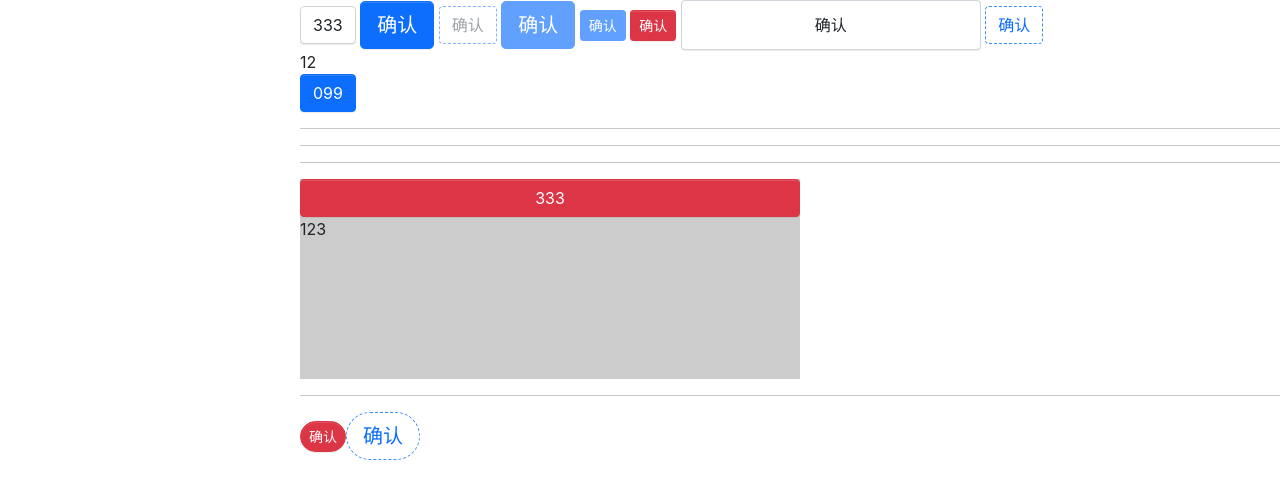
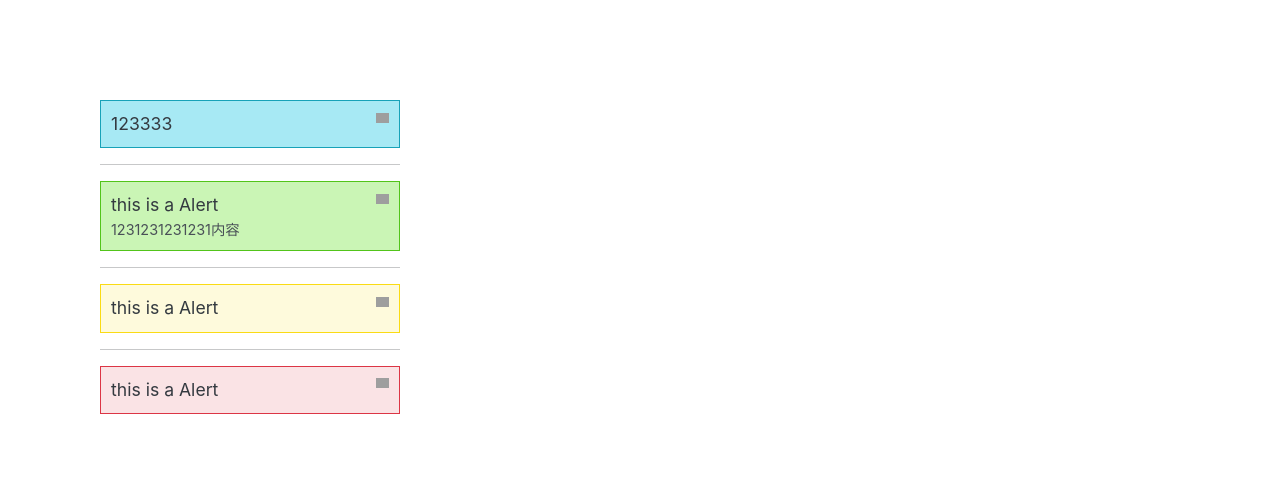
Before and after one commit to zhangbingjian/bjdesign, a React (Create React App) app: page / in a window 1280 px wide. Shown: the top 498 px of the page. Built offline with nearby package versions, Linux system fonts and the light colour scheme; grey boxes are pictures that could not be loaded.

Commit message:
feat: 添加alert组件与其样式

```diff
--- a/src/App.tsx
+++ b/src/App.tsx
@@ -1,59 +1,20 @@
 /** @format */
 import React from 'react';
-import Button, {ButtonType, ButtonSize, ButtonShape} from './components/Button/button';
+// import Button, {ButtonType, ButtonSize, ButtonShape} from './components/Button/button';
+import Alert, {AlertType} from './components/Alert/alert';
 
 function App() {
     return (
-        <div style={{paddingLeft: '300px'}}>
-            <span> </span>
-            <Button
-                onClick={() => {
-                    alert('123');
-                }}
-                width="200px">
-                333
-            </Button>
-            <span> </span>
-            <Button btnType={ButtonType.Promary} size={ButtonSize.Large}></Button>
-            <span> </span>
-            <Button btnType={ButtonType.Link} disabled></Button>
-            <span> </span>
-            <Button btnType={ButtonType.Promary} size={ButtonSize.Large} disabled></Button>
-            <span> </span>
-            <Button btnType={ButtonType.Promary} size={ButtonSize.Small} disabled></Button>
-            <span> </span>
-            <Button btnType={ButtonType.Danger} size={ButtonSize.Small}></Button>
-            <span> </span>
-            <Button size={ButtonSize.Custom} width="300px" height="50px"></Button>
-            <span> </span>
-            <Button
-                onClick={() => {
-                    alert('a');
-                }}
-                btnType={ButtonType.Link}
-                width="300px"
-                height="50px"
-                href="http://www.baidu.com"></Button>
-            <span> </span>
-            <p>12</p>
-            <Button btnType={ButtonType.Promary}>099</Button>
+        <div style={{width: '300px', margin: '100px'}}>
+            <Alert type={AlertType.Info} message="123333" closable />
             <hr />
+            <Alert type={AlertType.Success} closable>
+                <span>1231231231231内容</span>
+            </Alert>
             <hr />
+            <Alert type={AlertType.Warning} closable />
             <hr />
-            <div style={{width: '500px', backgroundColor: '#ccc', height: '200px'}}>
-                <Button btnType={ButtonType.Danger} block>
-                    333
-                </Button>
-                <span>123</span>
-            </div>
-            <hr />
-            <Button size={ButtonSize.Small} btnType={ButtonType.Danger} shape={ButtonShape.Circle}></Button>
-            <Button
-                size={ButtonSize.Large}
-                btnType={ButtonType.Link}
-                width={'300px'}
-                height={'90px'}
-                shape={ButtonShape.Circle}></Button>
+            <Alert type={AlertType.Error} closable />
         </div>
     );
 }
--- /dev/null
+++ b/src/components/Alert/_style.scss
@@ -0,0 +1,49 @@
+/**
+ * @fileOverview alert按钮样式
+ * @author: 炳健
+ * @time: 2020-5-28
+ */
+
+.alert {
+  color: $gray-800;
+  width: 100%;
+  min-height: $font-size-base;
+  padding: 10px;
+  border: $btn-border-width solid transparent;
+  background-image: none;
+  font-size: $font-size-base * 1.1;
+  position: relative;
+
+  .alert-children {
+    color: $gray-700;
+    font-size: $font-size-base * 0.9;
+    margin-top: 4;
+  }
+}
+
+.alert-info {
+  @include alert-style($alert-border-info);
+}
+
+.alert-success {
+  @include alert-style($alert-border-success);
+}
+
+.alert-warning {
+  @include alert-style($alert-border-warning);
+}
+
+.alert-error {
+  @include alert-style($alert-border-error);
+}
+
+.closed {
+  position: absolute;
+  top: 10px;
+  right: 10px;
+  width: 13px;
+  height: 13px;
+  background: url(../../assets/icon/icon-close.ico) no-repeat center;
+  background-size: 13px;
+  cursor: pointer;
+}
--- /dev/null
+++ b/src/components/Alert/alert.tsx
@@ -0,0 +1,55 @@
+/** @format */
+
+import React, {useRef} from 'react';
+import classNames from 'classnames';
+
+interface BaseAlertProps {
+    className?: string;
+    message?: string;
+    title?: string;
+    type?: AlertType;
+    children?: React.ReactNode; //按钮内部元素
+    closable: boolean; //是否可关闭(默认不可)
+    onClose?: Function;
+}
+
+export enum AlertType { //alert类型
+    Success = 'success',
+    Info = 'info',
+    Warning = 'warning',
+    Error = 'error',
+}
+
+const Alert: React.FC<BaseAlertProps> = props => {
+    const {className, title, message, type, children, closable, onClose} = props;
+    const classes = classNames('alert', className, {
+        [`alert-${type}`]: type,
+    });
+    const close = useRef(null);
+    return (
+        <>
+            <div className={classes} ref={close}>
+                {closable && (
+                    <div
+                        className="closed"
+                        onClick={() => {
+                            onClose && onClose();
+                        }}></div>
+                )}
+                <div>{message}</div>
+                <div className="alert-children">{children}</div>
+            </div>
+        </>
+    );
+};
+
+Alert.defaultProps = {
+    message: 'this is a Alert',
+    type: AlertType.Info,
+    closable: false,
+    onClose: () => {
+        alert('关闭Alert');
+    },
+};
+
+export default Alert;
--- a/src/styles/_mixin.scss
+++ b/src/styles/_mixin.scss
@@ -45,3 +45,9 @@
     border-color: $border;
   }
 }
+
+
+@mixin alert-style($border-color) {
+  background-color: lighten($border-color, 40%);
+  border-color: $border-color;
+}
--- a/src/styles/_variables.scss
+++ b/src/styles/_variables.scss
@@ -310,3 +310,14 @@ $progress-bg: $gray-200 !default;
 $progress-border-radius: $border-radius !default;
 $progress-bar-color: $white !default;
 $progress-bar-transition: width .6s ease !default;
+
+
+//alert边框
+$alert-border-width:$border-width !default;
+
+
+//alert border颜色
+$alert-border-success:$success;
+$alert-border-info:$info;
+$alert-border-warning:$warning;
+$alert-border-error:$danger;
--- a/src/styles/index.scss
+++ b/src/styles/index.scss
@@ -16,4 +16,7 @@ sass对模块化的支持意思是只能当模块导入不能单独使用
 @import "mixin";
 
 //button样式文件
-@import "../components/Button/style"
+@import "../components/Button/style";
+
+//Alert样式文件
+@import "../components/Alert/style";
```
Also changed, not shown: 1 other file (tests, documents, lock files or other folders).
